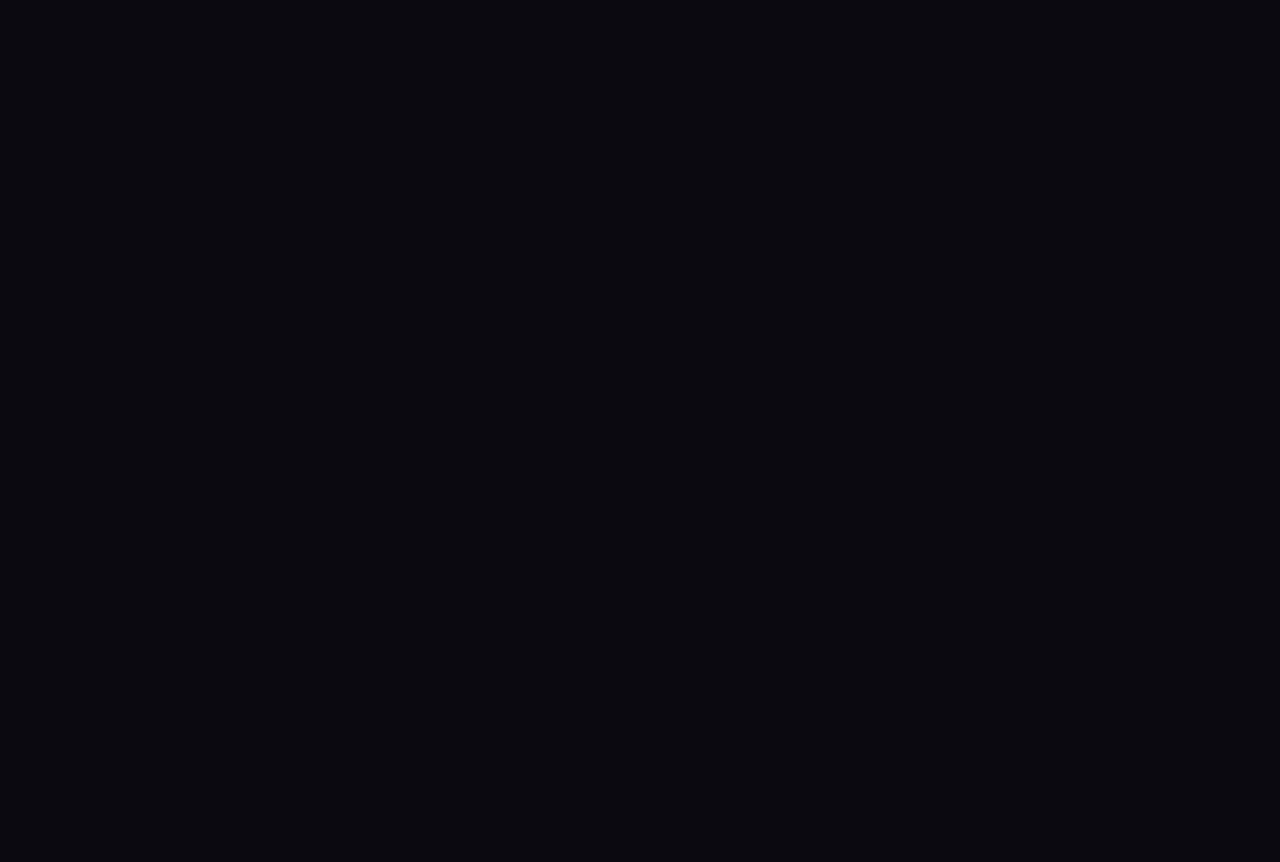
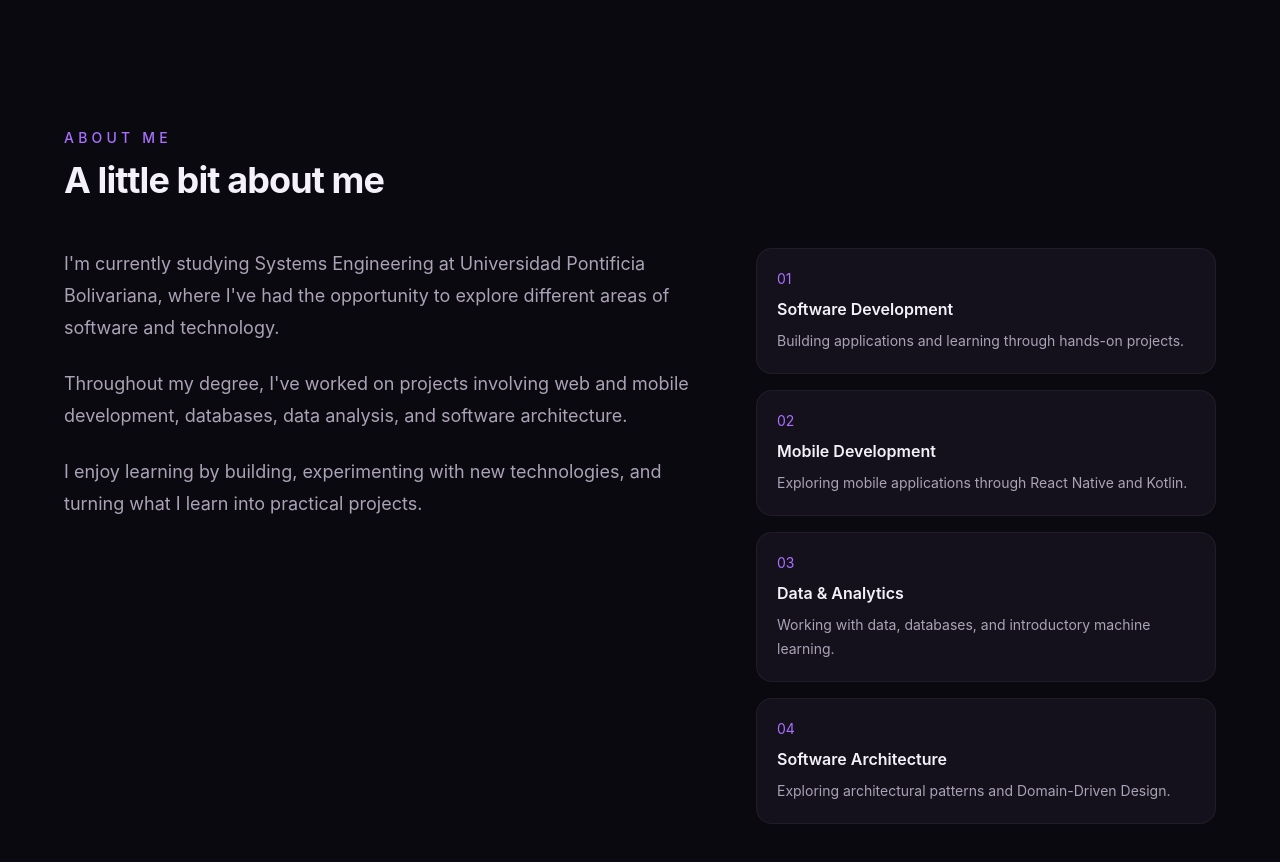
Before and after one commit to ValeriaZulu/portfolio, a React (Vite) app: page / in a window 1280 px wide. Shown: the part 800-1662 px from the top of the page. Before the commit the page ends 800 px from the top, so only its background shows below. Built offline with nearby package versions, Linux system fonts and the light colour scheme.

Commit message:
feat: add about section

```diff
--- a/src/App.tsx
+++ b/src/App.tsx
@@ -1,12 +1,15 @@
 import Navbar from './components/Navbar'
 import Hero from './sections/Hero'
+import About from './sections/About'
 
 function App() {
   return (
     <>
       <Navbar />
+
       <main>
         <Hero />
+        <About />
       </main>
     </>
   )
--- /dev/null
+++ b/src/sections/About.tsx
@@ -0,0 +1,89 @@
+function About() {
+    return (
+        <section
+            id="about"
+            className="relative px-6 py-24 sm:py-32"
+        >
+            <div className="mx-auto max-w-6xl">
+                {/* Section heading */}
+                <div className="mb-12">
+                    <p className="mb-3 text-sm font-medium uppercase tracking-[0.3em] text-[#a970ff]">
+                        About me
+                    </p>
+
+                    <h2 className="text-3xl font-bold tracking-tight text-[#f5f1fa] sm:text-4xl">
+                        A little bit about me
+                    </h2>
+                </div>
+
+                {/* Content */}
+                <div className="grid gap-12 md:grid-cols-[1.4fr_1fr] md:items-start">
+                    <div className="space-y-6 text-base leading-8 text-[#aaa2b5] sm:text-lg">
+                        <p>
+                            I'm currently studying Systems Engineering at Universidad
+                            Pontificia Bolivariana, where I've had the opportunity to explore
+                            different areas of software and technology.
+                        </p>
+
+                        <p>
+                            Throughout my degree, I've worked on projects involving web and
+                            mobile development, databases, data analysis, and software
+                            architecture.
+                        </p>
+
+                        <p>
+                            I enjoy learning by building, experimenting with new
+                            technologies, and turning what I learn into practical projects.
+                        </p>
+                    </div>
+
+                    {/* Areas of interest */}
+                    <div className="grid gap-4 sm:grid-cols-2 md:grid-cols-1">
+                        <div className="rounded-2xl border border-white/5 bg-[#15111c] p-5 transition-all duration-300 hover:border-[#a970ff]/30 hover:bg-[#1b1524]">
+                            <p className="mb-2 text-sm text-[#a970ff]">01</p>
+                            <h3 className="font-semibold text-[#f5f1fa]">
+                                Software Development
+                            </h3>
+                            <p className="mt-2 text-sm leading-6 text-[#aaa2b5]">
+                                Building applications and learning through hands-on projects.
+                            </p>
+                        </div>
+
+                        <div className="rounded-2xl border border-white/5 bg-[#15111c] p-5 transition-all duration-300 hover:border-[#a970ff]/30 hover:bg-[#1b1524]">
+                            <p className="mb-2 text-sm text-[#a970ff]">02</p>
+                            <h3 className="font-semibold text-[#f5f1fa]">
+                                Mobile Development
+                            </h3>
+                            <p className="mt-2 text-sm leading-6 text-[#aaa2b5]">
+                                Exploring mobile applications through React Native and Kotlin.
+                            </p>
+                        </div>
+
+                        <div className="rounded-2xl border border-white/5 bg-[#15111c] p-5 transition-all duration-300 hover:border-[#a970ff]/30 hover:bg-[#1b1524]">
+                            <p className="mb-2 text-sm text-[#a970ff]">03</p>
+                            <h3 className="font-semibold text-[#f5f1fa]">
+                                Data & Analytics
+                            </h3>
+                            <p className="mt-2 text-sm leading-6 text-[#aaa2b5]">
+                                Working with data, databases, and introductory machine
+                                learning.
+                            </p>
+                        </div>
+
+                        <div className="rounded-2xl border border-white/5 bg-[#15111c] p-5 transition-all duration-300 hover:border-[#a970ff]/30 hover:bg-[#1b1524]">
+                            <p className="mb-2 text-sm text-[#a970ff]">04</p>
+                            <h3 className="font-semibold text-[#f5f1fa]">
+                                Software Architecture
+                            </h3>
+                            <p className="mt-2 text-sm leading-6 text-[#aaa2b5]">
+                                Exploring architectural patterns and Domain-Driven Design.
+                            </p>
+                        </div>
+                    </div>
+                </div>
+            </div>
+        </section>
+    )
+}
+
+export default About
```
